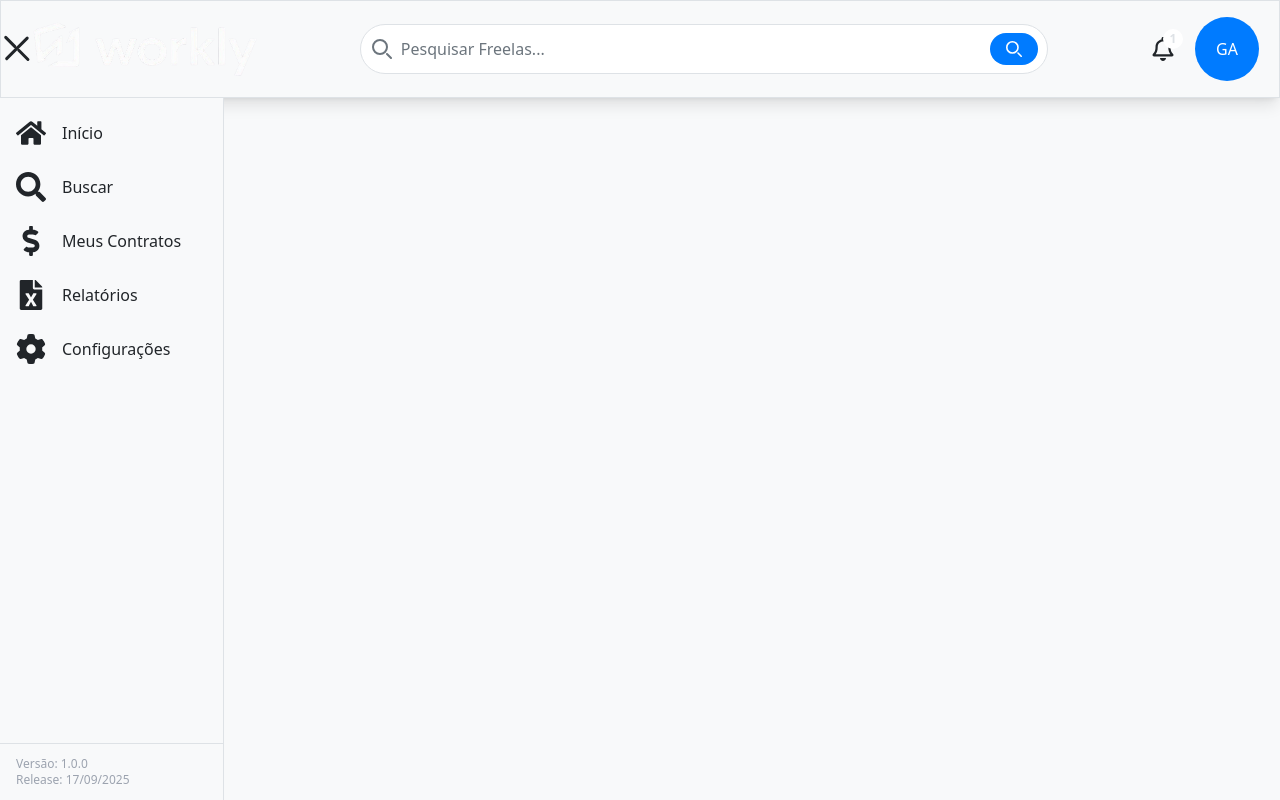
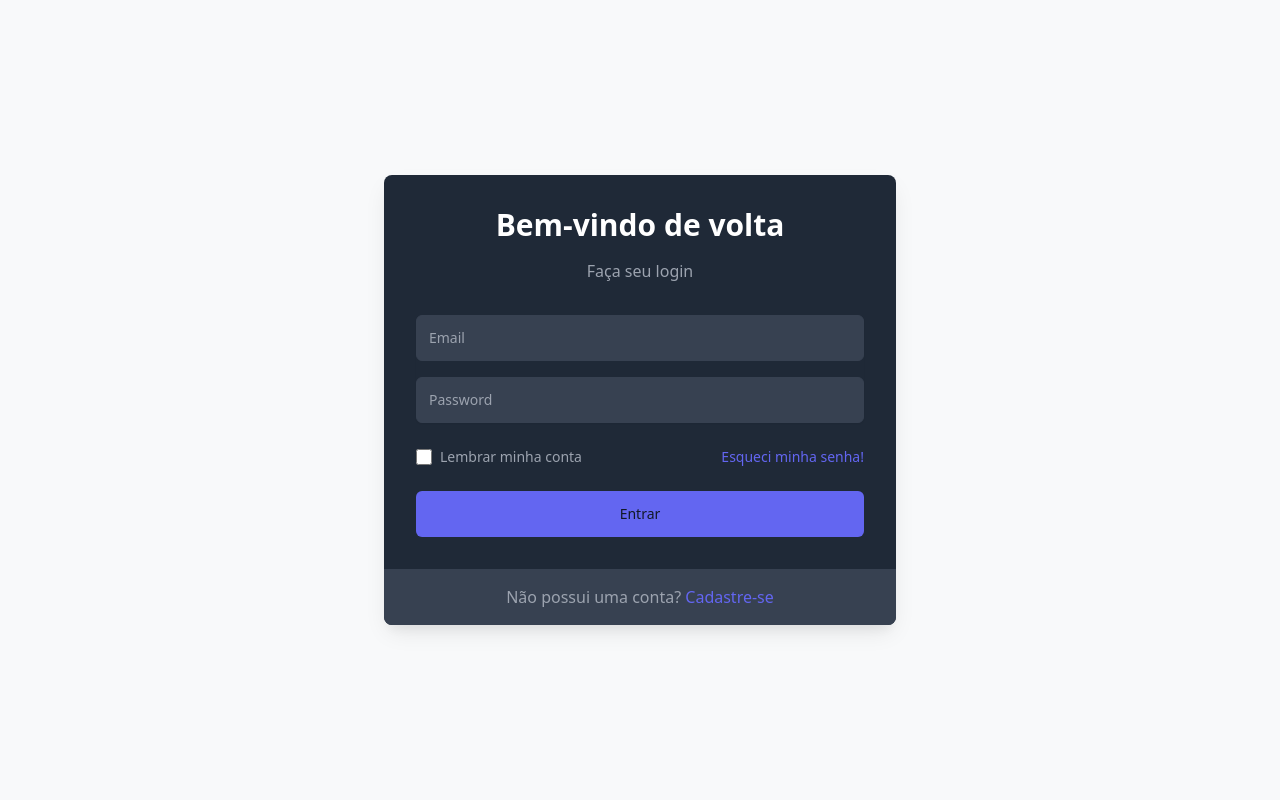
Before and after one commit to Gilbertoacl/workly, a React (Vite) app in the folder workly-fed/: page /login in a window 1280 px wide. Built offline with nearby package versions, Linux system fonts and the light colour scheme.

Commit message:
feat: Adicionado a pagina com o formulário de login.

```diff
--- a/workly-fed/src/App.jsx
+++ b/workly-fed/src/App.jsx
@@ -1,22 +1,17 @@
-import Header from "./components/Header";
-import Sidebar from "./components/Sidebar";
-import { useState } from "react";
+import { Routes, Route } from "react-router-dom";
+import LoginPage from "./pages/LoginPage";
+import MainPage from "./pages/MainPage";
+import ForgotPasswordPage from './pages/ForgotPasswordPage'
+import RegisterPage from './pages/RegisterPage'
 
 function App() {
-  const [sidebarCollapsed, setSidebarCollapsed] = useState(false);
-
-  const toggleSidebar = () => setSidebarCollapsed((c) => !c);
-
   return (
-    <div className="flex flex-col h-screen">
-      <Header onMenuClick={toggleSidebar} sidebarCollapsed={sidebarCollapsed} />
-      <div className="flex flex-1 min-h-0">
-        <Sidebar collapsed={sidebarCollapsed} />
-        <main className="flex-1 p-6 overflow-auto">
-          {/* Adicione o conteúdo das páginas aqui */}
-        </main>
-      </div>
-    </div>
+    <Routes>
+      <Route path="/login" element={<LoginPage />} />
+      <Route path="/*" element={<MainPage />} />
+      <Route path="/forgot-password" element={<ForgotPasswordPage />} />
+      <Route path="/register" element={<RegisterPage />} />
+    </Routes>
   );
 }
 
--- a/workly-fed/src/main.jsx
+++ b/workly-fed/src/main.jsx
@@ -1,13 +1,16 @@
 import { StrictMode } from "react";
 import { createRoot } from "react-dom/client";
 import { ThemeProvider } from "./common/context/ThemeContext";
+import { BrowserRouter, Routes, Route} from 'react-router-dom'
 import "./index.css";
 import App from "./App.jsx";
 
 createRoot(document.getElementById("root")).render(
   <StrictMode>
     <ThemeProvider>
-      <App />
+      <BrowserRouter>
+        <App />
+      </BrowserRouter>
     </ThemeProvider>
   </StrictMode>
 );
--- /dev/null
+++ b/workly-fed/src/pages/ForgotPasswordPage.jsx
@@ -0,0 +1,3 @@
+export default function ForgotPasswordPage() {
+  return <div className="text-center mt-10 text-xl">Recuperar senha (em construção)</div>;
+}
--- /dev/null
+++ b/workly-fed/src/pages/LoginPage.jsx
@@ -0,0 +1,126 @@
+import { useState } from "react";
+import { Link } from "react-router-dom";
+
+const LoginPage = () => {
+    const remembered = JSON.parse(localStorage.getItem("rememberedAccount") || "{}");
+    const [email, setEmail] = useState(remembered.email || "");
+    const [password, setPassword] = useState(remembered.password || "");
+    const [remember, setRemenber] = useState(!!remembered.remember);
+
+
+    const handleSubmit = (ev) => {
+        ev.preventDefault();
+
+        if (remember) {
+            localStorage.setItem("rememberedAccount", JSON.stringify({ email, password, remember:true }));
+        } else {
+            localStorage.removeItem("rememberedAccount");
+        }
+
+        alert(`Email: ${email}\nSenha: ${password}`);
+    };
+
+    return (
+        <div className="flex items-center justify-center min-h-screen">
+        <div className="max-w-lg w-full">
+            <div
+            style={{
+                boxShadow:
+                "0 10px 25px -5px rgba(0, 0, 0, 0.1), 0 10px 10px -5px rgba(0, 0, 0, 0.04)",
+            }}
+            className="bg-gray-800 rounded-lg shadow-xl overflow-hidden"
+            >
+            <div className="p-8">
+                <h2 className="text-center text-3xl font-extrabold text-white">
+                Bem-vindo de volta
+                </h2>
+                <p className="mt-4 text-center text-gray-400">
+                Faça seu login
+                </p>
+                <form className="mt-8 space-y-6" onSubmit={handleSubmit}>
+                <div className="rounded-md shadow-sm">
+                    <div>
+                    <label className="sr-only" htmlFor="email">
+                        E-mail
+                    </label>
+                    <input
+                        placeholder="Email"
+                        className="appearance-none relative block w-full px-3 py-3 border border-gray-700 bg-gray-700 text-white rounded-md focus:outline-none focus:ring-indigo-500 focus:border-indigo-500 focus:z-10 sm:text-sm"
+                        required
+                        autoComplete="email"
+                        type="email"
+                        name="email"
+                        id="email"
+                        value={email}
+                        onChange={(e) => setEmail(e.target.value)}
+                    />
+                    </div>
+                    <div className="mt-4">
+                    <label className="sr-only" htmlFor="password">
+                        Password
+                    </label>
+                    <input
+                        placeholder="Password"
+                        className="appearance-none relative block w-full px-3 py-3 border border-gray-700 bg-gray-700 text-white rounded-md focus:outline-none focus:ring-indigo-500 focus:border-indigo-500 focus:z-10 sm:text-sm"
+                        required
+                        autoComplete="current-password"
+                        type="password"
+                        name="password"
+                        id="password"
+                        value={password}
+                        onChange={(e) => setPassword(e.target.value)}
+                    />
+                    </div>
+                </div>
+                <div className="flex items-center justify-between mt-4">
+                    <div className="flex items-center">
+                    <input
+                        className="h-4 w-4 text-indigo-500 focus:ring-indigo-400 border-gray-600 rounded"
+                        type="checkbox"
+                        name="remember-me"
+                        id="remember-me"
+                        checked={remember}
+                        onChange={(e) => setRemenber(e.target.checked)}
+                    />
+                    <label
+                        className="ml-2 block text-sm text-gray-400"
+                        htmlFor="remember-me"
+                    >
+                        Lembrar minha conta
+                    </label>
+                    </div>
+                    <div className="text-sm">
+                    <Link
+                        className="font-medium text-indigo-500 hover:text-indigo-400"
+                        to="/forgot-password"
+                    >
+                        Esqueci minha senha!
+                    </Link>
+                    </div>
+                </div>
+                <div>
+                    <button
+                    className="group relative w-full flex justify-center py-3 px-4 border border-transparent text-sm font-medium rounded-md text-gray-900 bg-indigo-500 hover:bg-indigo-600 focus:outline-none focus:ring-2 focus:ring-offset-2 focus:ring-indigo-500"
+                    type="submit"
+                    >
+                    Entrar
+                    </button>
+                </div>
+                </form>
+            </div>
+            <div className="px-8 py-4 bg-gray-700 text-center">
+                <span className="text-gray-400">Não possui uma conta? </span>
+                <Link
+                    to="/register"
+                    className="font-medium text-indigo-500 hover:text-indigo-400"
+                >
+                Cadastre-se
+                </Link>
+            </div>
+            </div>
+        </div>
+        </div>
+    );
+};
+
+export default LoginPage;
--- /dev/null
+++ b/workly-fed/src/pages/MainPage.jsx
@@ -0,0 +1,22 @@
+import { useState } from "react";
+import { Outlet } from "react-router-dom";
+import Header from "../components/Header";
+import Sidebar from "../components/Sidebar";
+
+export default function MainPage() {
+    const [sidebarCollapsed, setSidebarCollapsed] = useState(false);
+
+    const toggleSidebar = () => setSidebarCollapsed((c) => !c);
+
+    return (
+        <div className="flex flex-col h-screen">
+            <Header onMenuClick={toggleSidebar} sidebarCollapsed={sidebarCollapsed} />
+            <div className="flex flex-1 min-h-0">
+                <Sidebar collapsed={sidebarCollapsed} />
+                <main className="flex-1 p-6 overflow-auto">
+                    <Outlet />
+                </main>
+            </div>
+        </div>
+    );
+}
--- /dev/null
+++ b/workly-fed/src/pages/RegisterPage.jsx
@@ -0,0 +1,3 @@
+export default function RegisterPage() {
+  return <div className="text-center mt-10 text-xl">Cadastro de usuário (em construção)</div>;
+}
--- a/workly-fed/tailwind.config.js
+++ b/workly-fed/tailwind.config.js
@@ -7,9 +7,12 @@ export default {
       colors: {
         background: 'var(--color-background)',
         surface: 'var(--color-surface)',
+        surfaceAlt: 'var(--color-surface-alt)',
         textPrimary: 'var(--color-text-primary)',
         textSecondary: 'var(--color-text-secondary)',
         border: 'var(--color-border)',
+        btnPrimary:'var(--color-primary)',
+        btnPrimaryHover: 'var(--color-primary-hover)',
         primary: {
           DEFAULT: 'var(--color-primary)',
           text: 'var(--color-primary-text)',
```
